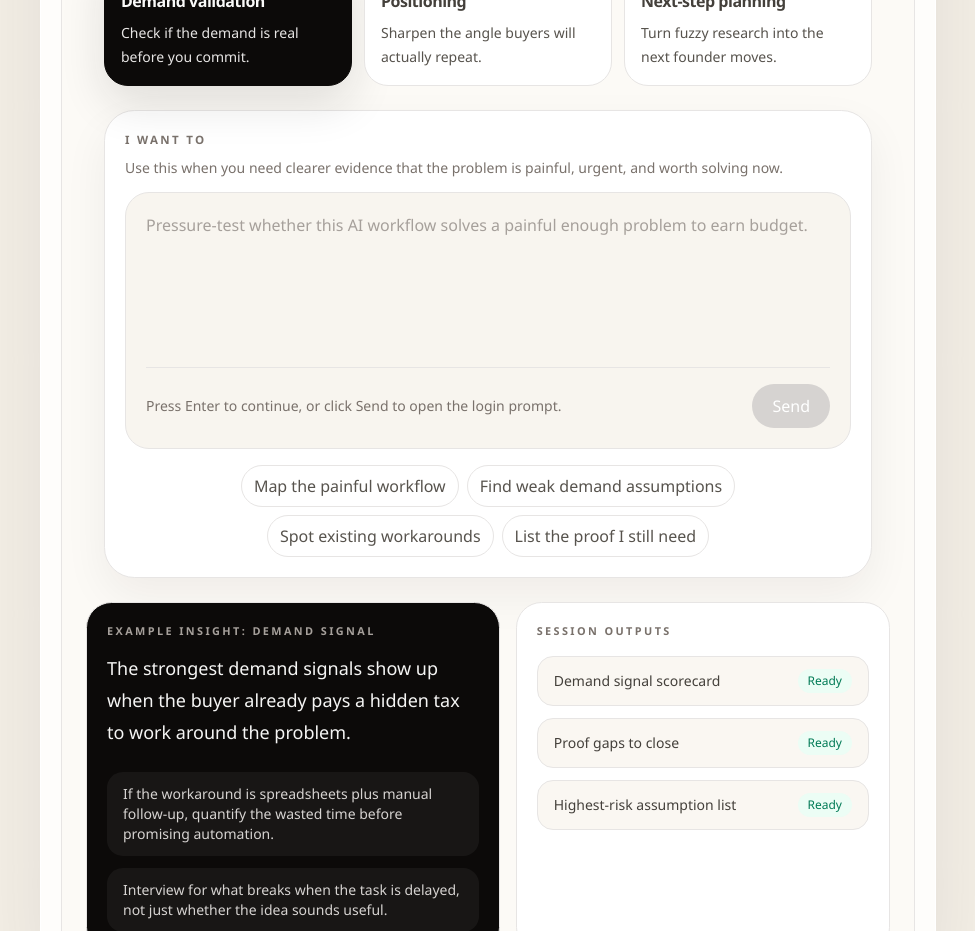
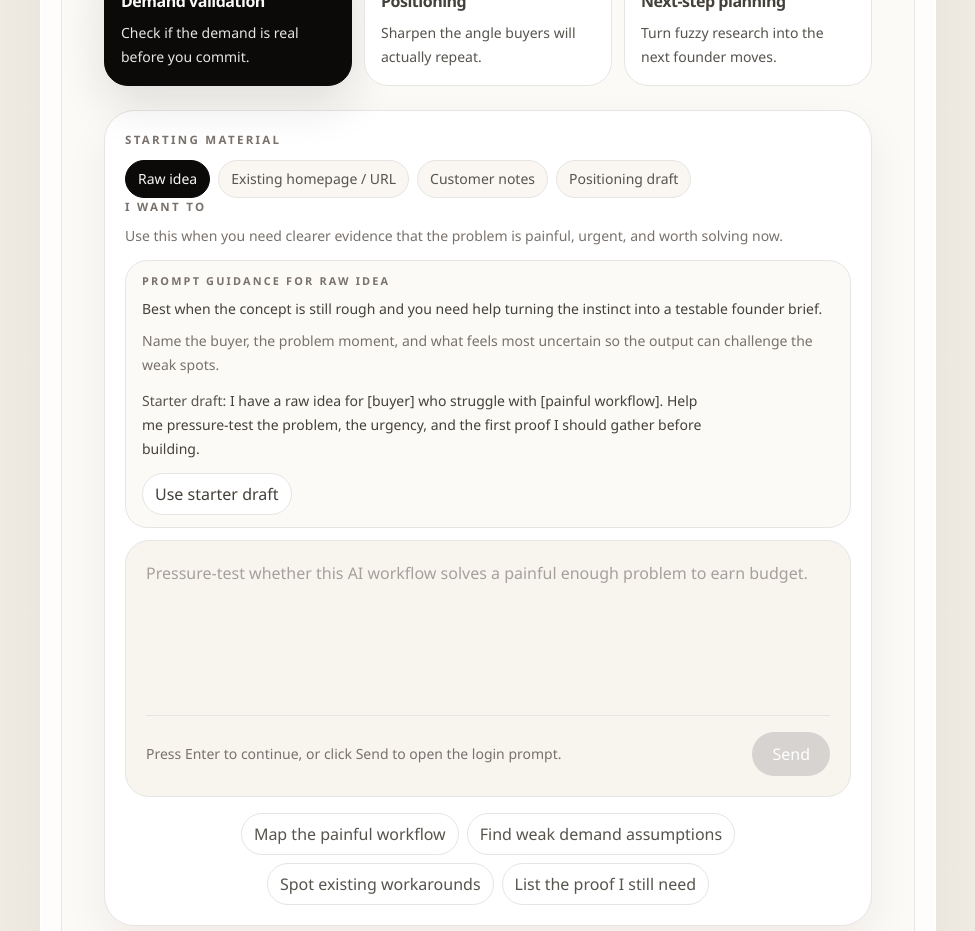
Before and after one commit to jianxux/aicofounder, a Next.js app: page / in a window 1280 px wide. Shown: the part 860-1791 px from the top of the page, without its empty margins (152-1127 px from the left). Built offline with nearby package versions, Linux system fonts and the light colour scheme; no server answers.

Commit message:
feat: add landing starting material chooser
- add founder-friendly starting-material pills in the landing hero
- provide non-destructive starter draft guidance for each path
- cover keyboard focus and keyboard selection behavior in tests

```diff
--- a/src/app/page.tsx
+++ b/src/app/page.tsx
@@ -154,6 +154,37 @@ const focusPresets = [
   },
 ] as const;
 
+const startingMaterials = [
+  {
+    id: "raw-idea",
+    label: "Raw idea",
+    helper: "Best when the concept is still rough and you need help turning the instinct into a testable founder brief.",
+    guidance: "Name the buyer, the problem moment, and what feels most uncertain so the output can challenge the weak spots.",
+    starterDraft: "I have a raw idea for [buyer] who struggle with [painful workflow]. Help me pressure-test the problem, the urgency, and the first proof I should gather before building.",
+  },
+  {
+    id: "homepage-url",
+    label: "Existing homepage / URL",
+    helper: "Use this when you already shipped a homepage, waitlist, or product URL and want sharper messaging feedback.",
+    guidance: "Paste the URL and call out which claim, audience, or section feels soft, generic, or hard to believe.",
+    starterDraft: "Review this homepage/URL: [https://example.com]. Tell me what the current positioning promises, where it sounds generic, and how I should rewrite the opening message for the real buyer.",
+  },
+  {
+    id: "customer-notes",
+    label: "Customer notes",
+    helper: "Useful when interviews, call notes, or support transcripts already exist but the signal is scattered.",
+    guidance: "Paste the strongest quotes or notes, then ask for repeated pain patterns, buyer language, and the next interview gaps.",
+    starterDraft: "Synthesize these customer notes into the main pain patterns, exact buyer language worth reusing, and the next questions I should ask to validate the opportunity.",
+  },
+  {
+    id: "positioning-draft",
+    label: "Positioning draft",
+    helper: "Best for a rough tagline, homepage draft, or positioning statement that needs sharper differentiation.",
+    guidance: "Include the current draft and ask which parts feel generic, unsupported, or mismatched to the buyer's real problem.",
+    starterDraft: "Here is my current positioning draft: [paste draft]. Rewrite it into a sharper founder-ready angle, explain what sounds generic, and suggest the strongest homepage claim to test next.",
+  },
+] as const;
+
 function LandingLinkCta({
   button,
   children,
@@ -274,8 +305,27 @@ export default function LandingPage() {
   const [heroPrompt, setHeroPrompt] = useState("");
   const [showLoginPrompt, setShowLoginPrompt] = useState(false);
   const [activePresetId, setActivePresetId] = useState<(typeof focusPresets)[number]["id"]>(focusPresets[0].id);
+  const [activeStartingMaterialId, setActiveStartingMaterialId] = useState<(typeof startingMaterials)[number]["id"]>(startingMaterials[0].id);
 
   const activePreset = focusPresets.find((preset) => preset.id === activePresetId) ?? focusPresets[0];
+  const activeStartingMaterial =
+    startingMaterials.find((material) => material.id === activeStartingMaterialId) ?? startingMaterials[0];
+
+  const handleUseStarterDraft = () => {
+    setHeroPrompt((currentPrompt) => {
+      const trimmedPrompt = currentPrompt.trim();
+
+      if (!trimmedPrompt) {
+        return activeStartingMaterial.starterDraft;
+      }
+
+      if (currentPrompt.includes(activeStartingMaterial.starterDraft)) {
+        return currentPrompt;
+      }
+
+      return `${currentPrompt.replace(/\s*$/, "")}\n\n${activeStartingMaterial.starterDraft}`;
+    });
+  };
 
   useEffect(() => {
     void trackEvent("page_view", {
@@ -390,10 +440,58 @@ export default function LandingPage() {
                 </fieldset>
 
                 <form onSubmit={handleHeroSubmit} className="mx-auto mt-6 max-w-3xl rounded-[1.9rem] border border-stone-200 bg-white p-4 shadow-[0_18px_45px_rgba(28,25,23,0.06)] sm:p-5">
+                  <fieldset className="text-left">
+                    <legend className="text-[0.72rem] font-semibold uppercase tracking-[0.2em] text-stone-500">Starting material</legend>
+                    <div className="mt-3 flex flex-wrap gap-2" role="radiogroup" aria-label="Choose your starting material">
+                      {startingMaterials.map((material) => {
+                        const isActive = material.id === activeStartingMaterial.id;
+
+                        return (
+                          <label key={material.id} className="cursor-pointer">
+                            <input
+                              type="radio"
+                              name="landing-starting-material"
+                              value={material.id}
+                              checked={isActive}
+                              onChange={() => setActiveStartingMaterialId(material.id)}
+                              className="peer sr-only"
+                            />
+                            <span
+                              className={`inline-flex rounded-full border px-3 py-2 text-sm font-medium transition peer-focus-visible:outline-none peer-focus-visible:ring-2 peer-focus-visible:ring-stone-950 peer-focus-visible:ring-offset-2 peer-focus-visible:ring-offset-white ${
+                                isActive
+                                  ? "border-stone-950 bg-stone-950 text-stone-50"
+                                  : "border-stone-200 bg-[#faf7f2] text-stone-600 hover:border-stone-300 hover:bg-stone-50"
+                              }`}
+                            >
+                              {material.label}
+                            </span>
+                          </label>
+                        );
+                      })}
+                    </div>
+                  </fieldset>
+
                   <label htmlFor="hero-prompt" className="block text-left text-[0.72rem] font-semibold uppercase tracking-[0.2em] text-stone-500">
                     I want to
                   </label>
                   <p className="mt-2 text-left text-sm leading-6 text-stone-500">{activePreset.helper}</p>
+                  <div className="mt-3 rounded-[1.4rem] border border-stone-200 bg-[#fcfaf6] px-4 py-3 text-left">
+                    <div className="text-[0.68rem] font-semibold uppercase tracking-[0.2em] text-stone-500">Prompt guidance for {activeStartingMaterial.label}</div>
+                    <p className="mt-2 text-sm leading-6 text-stone-700">{activeStartingMaterial.helper}</p>
+                    <p className="mt-2 text-sm leading-6 text-stone-500">{activeStartingMaterial.guidance}</p>
+                    <div className="mt-3 flex flex-wrap items-center justify-between gap-3">
+                      <div className="max-w-xl text-sm leading-6 text-stone-600">
+                        Starter draft: <span className="text-stone-700">{activeStartingMaterial.starterDraft}</span>
+                      </div>
+                      <button
+                        type="button"
+                        onClick={handleUseStarterDraft}
+                        className="inline-flex rounded-full border border-stone-200 bg-white px-3 py-2 text-sm font-medium text-stone-700 transition hover:border-stone-300 hover:bg-stone-50"
+                      >
+                        Use starter draft
+                      </button>
+                    </div>
+                  </div>
                   <div className="mt-3 rounded-[1.5rem] border border-stone-200 bg-[#f8f5ef] px-4 py-4 sm:px-5 sm:py-5">
                     <textarea
                       id="hero-prompt"
```
Also changed, not shown: 1 other file (tests, documents, lock files or other folders).
